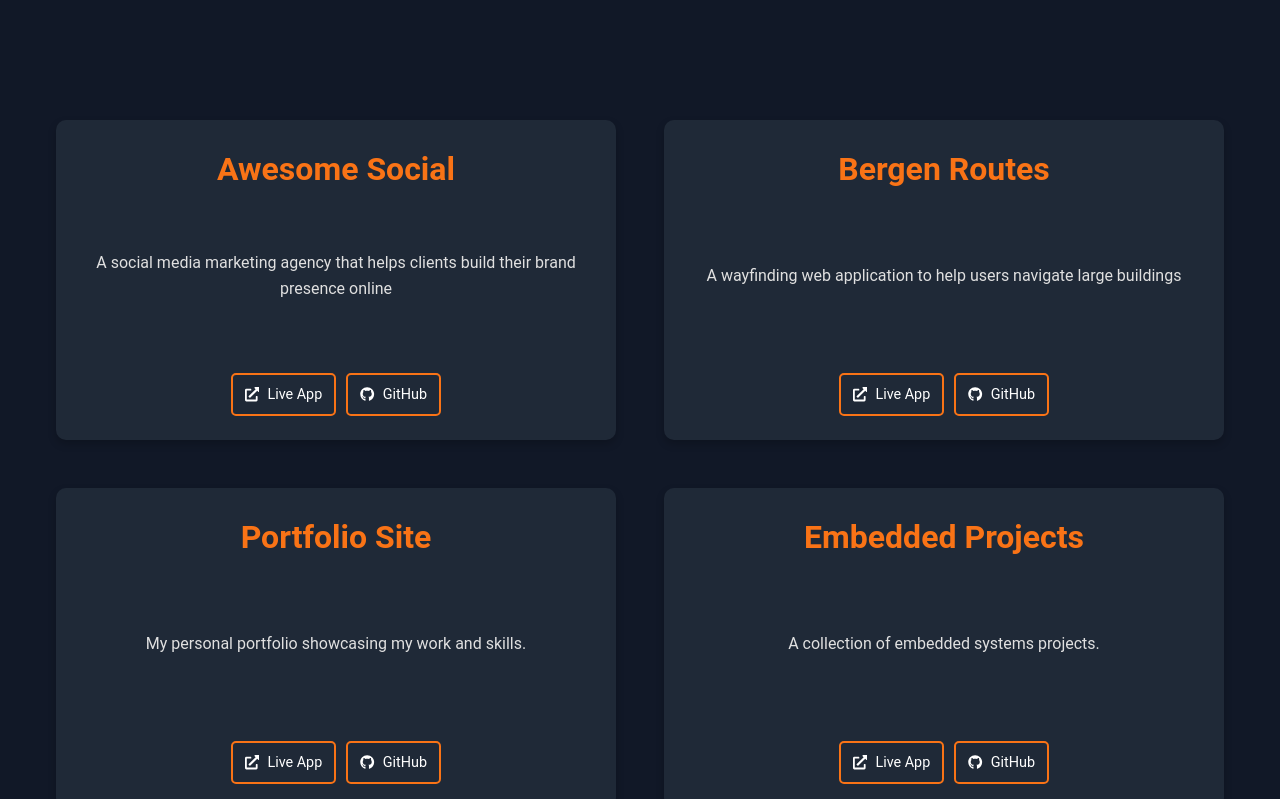
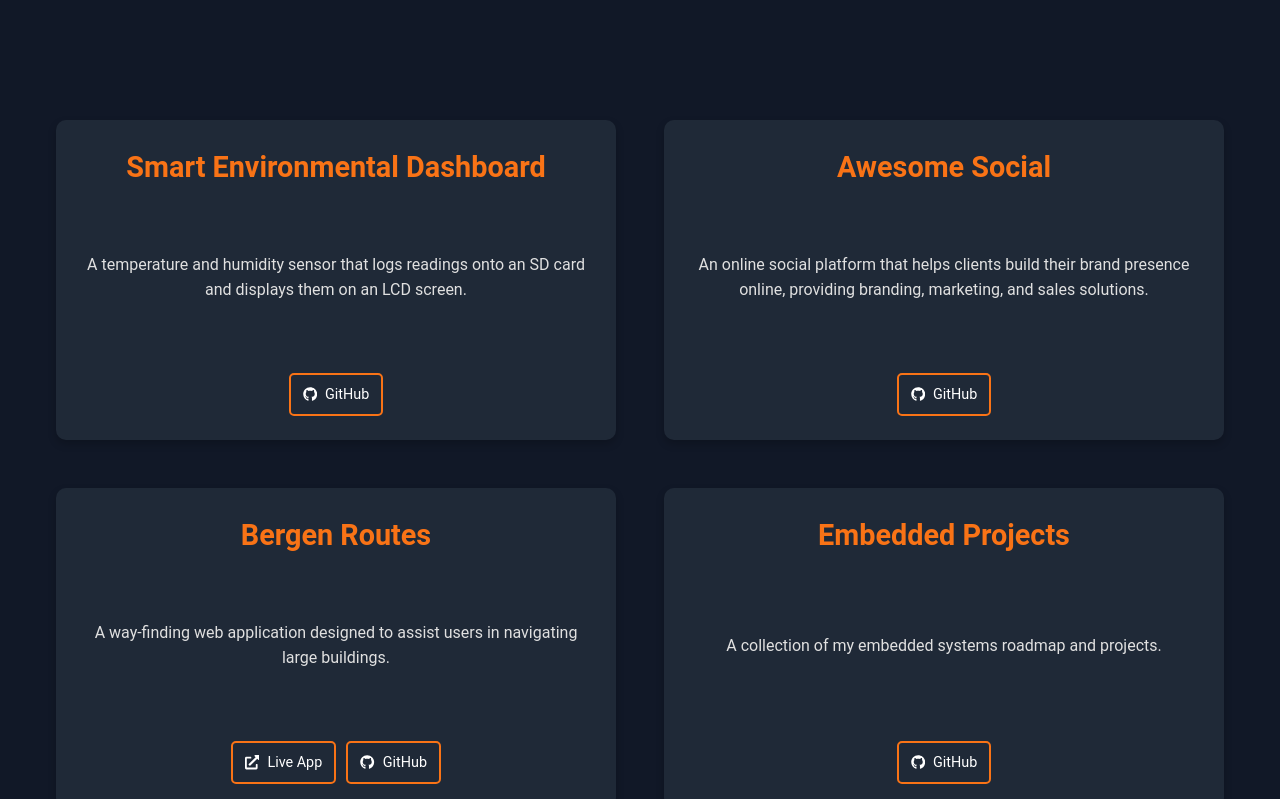
Before and after one commit to Agraw-Mindaye/Portfolio, a React (Create React App) app: page / in a window 1280 px wide. Shown: the part 1720-2519 px from the top of the page. Built offline with nearby package versions, Linux system fonts and the light colour scheme.

Commit message:
updated project cards and their descriptions

```diff
--- a/src/components/Projects.tsx
+++ b/src/components/Projects.tsx
@@ -2,16 +2,45 @@ import { FaGithub, FaExternalLinkAlt } from "react-icons/fa";
 import { useMediaQuery } from "../hooks/useMediaQuery";
 import { CSSProperties } from "react";
 
-const Projects = () => {
+// projects data
+const projects = [
+  {
+    title: "Smart Environmental Dashboard",
+    description:
+      "A temperature and humidity sensor that logs readings onto an SD card and displays them on an LCD screen.",
+    link: "https://github.com/Agraw-Mindaye/EmbeddedSystems/tree/main/Milestone2_Smart_Environment_Dashboard",
+  },
+  {
+    title: "Awesome Social",
+    description:
+      "An online social platform that helps clients build their brand presence online, providing branding, marketing, and sales solutions.",
+    link: "https://github.com/alexkahndev/awesome-social",
+  },
+  {
+    title: "Bergen Routes",
+    description:
+      "A way‑finding web application designed to assist users in navigating large buildings.",
+    link: "https://github.com/bergen-routes/bergenroutes.com",
+    live: "https://bergenroutes.com/",
+  },
+  {
+    title: "Embedded Projects",
+    description: "A collection of my embedded systems roadmap and projects.",
+    link: "https://github.com/Agraw-Mindaye/EmbeddedSystems",
+  },
+] as const;
+
+export default function Projects() {
   const breakpoint = useMediaQuery();
-  const isMobile = breakpoint === "xs" || breakpoint === "sm"; // For small screens < 768px
-  const isTablet = breakpoint === "md" || breakpoint === "lg"; // For 768px ≤ width < 1280px
+  const isMobile = breakpoint === "xs" || breakpoint === "sm";
+  const isTablet = breakpoint === "md" || breakpoint === "lg";
 
   const projectSectionStyle: CSSProperties = {
     display: "flex",
     flexDirection: "column",
     alignItems: "center",
     marginBottom: "2rem",
+    scrollMarginTop: "80px",
   };
 
   const titleStyle: CSSProperties = {
@@ -23,15 +52,14 @@ const Projects = () => {
     borderBottom: "solid 4px #f97316",
   };
 
-  // Grid layout styles for responsiveness
+  /** Grid forces 2x2 layout on tablet/desktop, 1x4 on mobile */
   const gridStyle: CSSProperties = {
     display: "grid",
-    gridTemplateColumns: isMobile ? "1fr" : "repeat(2, 1fr)", // 4x1 for mobile, 2x2 for others
+    gridTemplateColumns: isMobile ? "1fr" : "repeat(2, 1fr)",
     gap: isMobile ? "2rem" : "3rem",
     maxWidth: "1200px",
     width: "100%",
     padding: "0 1rem",
-    justifyContent: isMobile ? "center" : "space-between",
   };
 
   return (
@@ -39,106 +67,87 @@ const Projects = () => {
       <h2 style={titleStyle}>Projects</h2>
 
       <div style={gridStyle}>
-        {projects.map((project, index) => (
-          <ProjectCard key={index} project={project} isMobile={isMobile} />
+        {projects.map((project, idx) => (
+          <ProjectCard key={idx} project={project} />
         ))}
       </div>
     </section>
   );
-};
+}
 
-const ProjectCard = ({
+function ProjectCard({
   project,
-  isMobile,
 }: {
-  project: { title: string; description: string; link: string; live: string };
-  isMobile: boolean;
-}) => {
-  // Card container
-  const cardContainerStyle: CSSProperties = {
-    perspective: "1000px",
+  project: {
+    title: string;
+    description: string;
+    link?: string;
+    live?: string;
+  };
+}) {
+  const breakpoint = useMediaQuery();
+  const isMobile = breakpoint === "xs" || breakpoint === "sm";
+
+  const cardStyle: CSSProperties = {
+    display: "flex",
+    flexDirection: "column",
+    backgroundColor: "#1F2937",
+    padding: "1.5rem",
+    borderRadius: 10,
+    boxShadow: "0 4px 8px rgba(0,0,0,.2)",
+    color: "#E0E0E0",
+    minHeight: isMobile ? "18rem" : "20rem",
+    justifyContent: "space-between",
+    alignItems: "center",
+    textAlign: "center",
+  };
+
+  const buttonRowStyle: CSSProperties = {
     display: "flex",
     justifyContent: "center",
-  };
-
-  // Card size adjustments for different screen sizes
-  const cardStyle: CSSProperties = {
-    width: isMobile ? "80%" : "100%", // Smaller cards for mobile, full width for others
-    height: isMobile ? "18rem" : "20rem",
-    position: "relative",
-    borderRadius: "10px",
-    boxShadow: "0 4px 8px rgba(0, 0, 0, 0.2)",
-    backgroundColor: "#1F2937",
-    padding: "1.5rem",
-    color: "#E0E0E0",
-    display: "flex",
-    flexDirection: "column",
-    justifyContent: "space-between",
-    alignItems: "center",
+    gap: 10,
+    marginTop: "1rem",
   };
 
   const buttonStyle: CSSProperties = {
     display: "flex",
     alignItems: "center",
-    gap: "8px",
+    gap: 8,
     padding: "8px 12px",
-    // backgroundColor: "#22c55e",
     color: "#fff",
     border: "2px solid #f97316",
-    borderRadius: "5px",
-    cursor: "pointer",
+    borderRadius: 5,
     fontSize: "0.9rem",
     textDecoration: "none",
   };
 
   return (
-    <div style={cardContainerStyle}>
-      <div style={cardStyle}>
-        <h3 style={{ fontSize: "2rem", fontWeight: "bold", textAlign: "center", color: "#f97316" }}>
-          {project.title}
-        </h3>
-        <p style={{ fontSize: "1rem", textAlign: "center", marginBottom: "1rem" }}>{project.description}</p>
-        <div style={{ display: "flex", gap: "10px" }}>
-          {/* Live App Button */}
+    <article style={cardStyle}>
+      <h3
+        style={{
+          fontSize: "1.8rem",
+          fontWeight: "bold",
+          color: "#f97316",
+          marginBottom: "0.5rem",
+        }}
+      >
+        {project.title}
+      </h3>
+
+      <p style={{ fontSize: "1rem" }}>{project.description}</p>
+
+      <div style={buttonRowStyle}>
+        {project.live && (
           <a href={project.live} target="_blank" rel="noopener noreferrer" style={buttonStyle}>
             <FaExternalLinkAlt /> Live App
           </a>
-          {/* GitHub Button */}
+        )}
+        {project.link && (
           <a href={project.link} target="_blank" rel="noopener noreferrer" style={buttonStyle}>
             <FaGithub /> GitHub
           </a>
-        </div>
+        )}
       </div>
-    </div>
+    </article>
   );
-};
-
-// Projects data
-const projects = [
-  {
-    title: "Awesome Social",
-    description: "A social media marketing agency that helps clients build their brand presence online",
-    link: "https://github.com/alexkahndev/awesome-social",
-    live: "https://nagy.vc/",
-  },
-  {
-    title: "Bergen Routes",
-    description: "A wayfinding web application to help users navigate large buildings",
-    link: "https://github.com/bergen-routes/bergenroutes.com",
-    live: "https://bergenroutes.com/",
-  },
-  {
-    title: "Portfolio Site",
-    description: "My personal portfolio showcasing my work and skills.",
-    link: "https://github.com/Agraw-Mindaye/Portfolio",
-    live: "https://agrawmin.netlify.app",
-  },
-  {
-    title: "Embedded Projects",
-    description: "A collection of embedded systems projects.",
-    link: "https://github.com/Agraw-Mindaye/EmbeddedProjects",
-    live: "https://en.wikipedia.org/wiki/Embedded_system",
-  },
-];
-
-export default Projects;
+}
```
